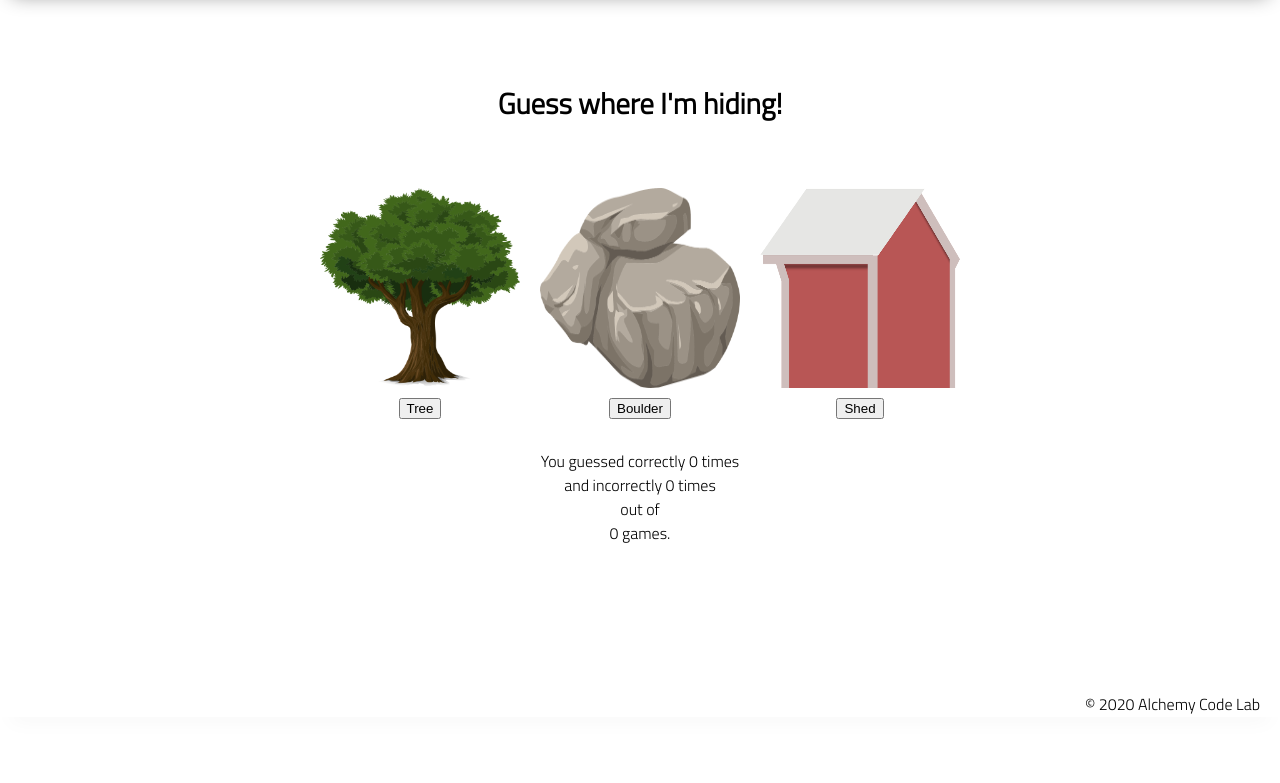
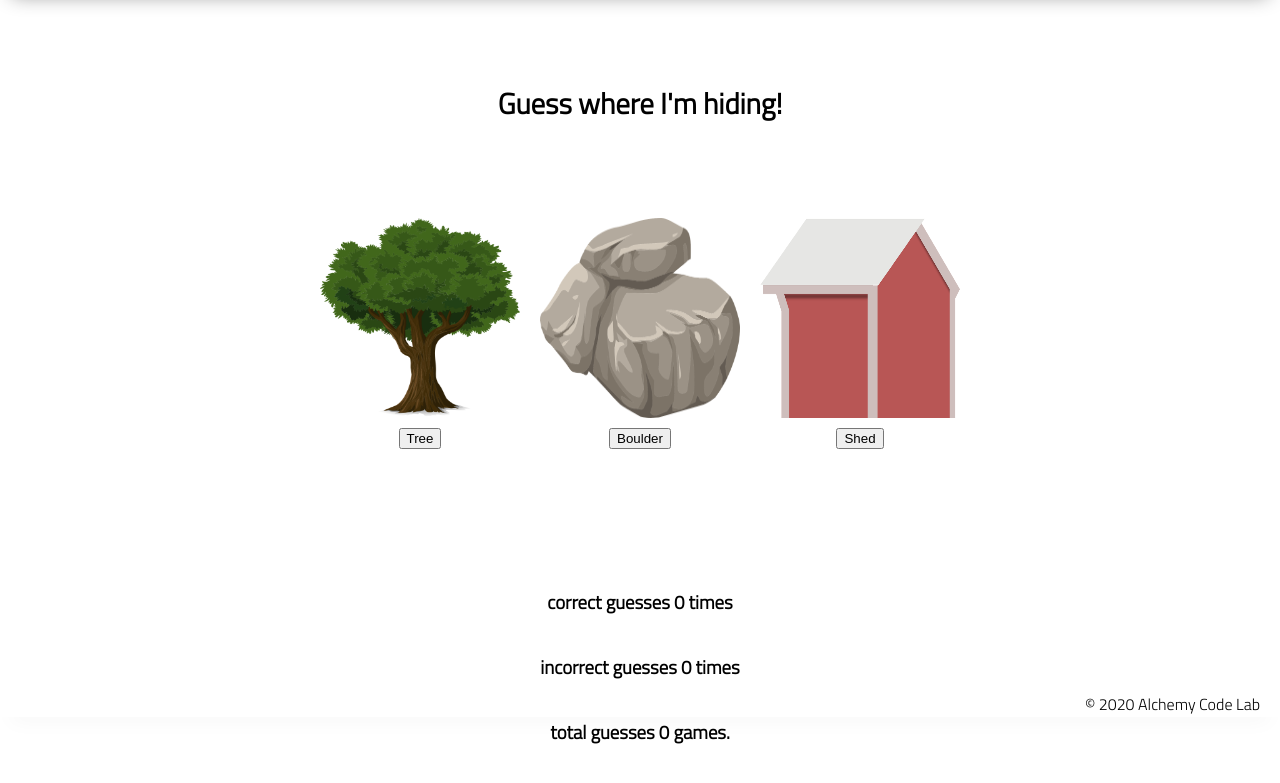
Before and after one commit to lailahnicole614/hide-n-seek, a plain HTML site: page index.html in a window 1280 px wide. Shown: the part 83-866 px from the top of the page. Before the commit the page ends 800 px from the top, so only its background shows below. Drawn offline with Linux system fonts and the light colour scheme.

Commit message:
added sections and span id to html

```diff
--- a/index.html
+++ b/index.html
@@ -23,6 +23,7 @@
             <h2>
                 Guess where I'm hiding!
             </h2>
+        <section class="hiding-places">
             <div id="tree-container" class="hiding-places">
                 <div class="hiding-place">
                     <img src="./assets/tree.webp" class="hiding-img" />
@@ -37,10 +38,11 @@
                     <button id="shed-button">Shed</button>
                 </div>
             </div>
-            <div>You guessed correctly <span id="wins">0</span> times</div>
-            <div>and incorrectly <span id="losses">0</span> times</div>
-            <div>out of</div>
-            <div> <span id="total">0</span> games.</div>
+        </section>
+        <section class="guesses-container">
+            <h3>correct guesses <span id="wins">0</span> times</h3>
+            <h3>incorrect guesses <span id="losses">0</span> times</h3>
+            <h3>total guesses <span id="total">0</span> games.</h3>
         </section>
     </main>
     <footer>
```
